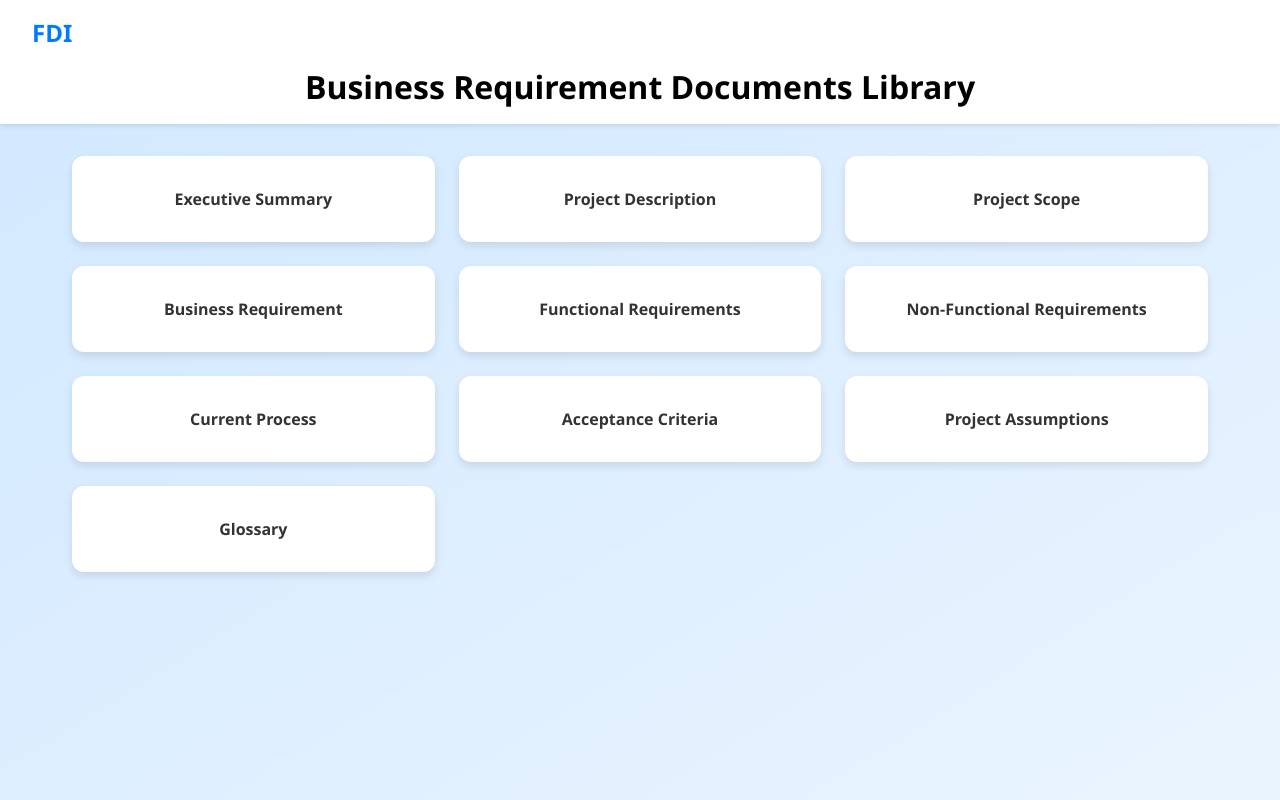
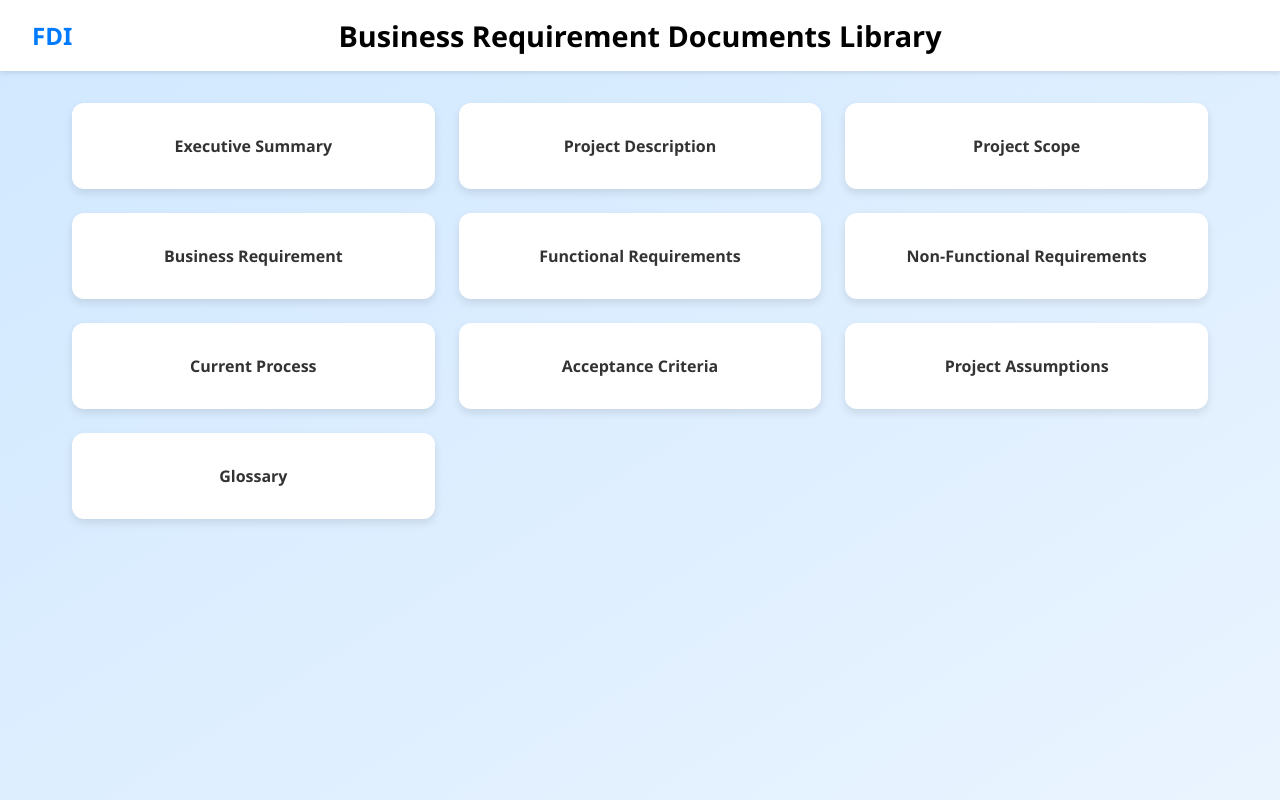
Before and after one commit to Rafishaik155/BRD, a plain HTML site: page index.html in a window 1280 px wide. Drawn offline with Linux system fonts and the light colour scheme.

Commit message:
Update index.html

```diff
--- a/index.html
+++ b/index.html
@@ -15,31 +15,33 @@
       background: linear-gradient(to bottom right, #d0e8ff, #eaf4ff);
       min-height: 100vh;
     }
-   .navbar {
+.navbar {
   display: flex;
-  justify-content: space-between;
   align-items: center;
+  justify-content: center;
   padding: 1rem 2rem;
   background-color: white;
-  box-shadow: 0 2px 5px rgba(0,0,0,0.1);
-  flex-wrap: wrap;
+  box-shadow: 0 2px 5px rgba(0, 0, 0, 0.1);
+  position: relative;
 }
 
 .home-button {
+  position: absolute;
+  left: 2rem;
   font-size: 1.5rem;
   font-weight: bold;
   color: #007bff;
   text-decoration: none;
 }
 
-.title {
-  flex: 1 1 100%;
+.page-title {
+  font-size: 1.8rem;
+  font-weight: 600;
+  color: #000;
   text-align: center;
-  font-size: 2rem;
-  font-weight: 600;
-  color: #000; /* Changed from blue to black */
-  margin-top: 1rem;
+  width: 100%;
 }
+
     .card-grid {
       display: grid;
       grid-template-columns: repeat(auto-fit, minmax(280px, 1fr));
@@ -67,10 +69,11 @@
   </style>
 </head>
 <body>
-  <div class="navbar">
+ <div class="navbar">
   <a href="index.html" class="home-button">FDI</a>
-  <div class="title">Business Requirement Documents Library</div>
+  <div class="page-title">Business Requirement Documents Library</div>
 </div>
+
   <div class="card-grid">
     <a class="card" href="executive-summary.html">Executive Summary</a>
     <a class="card" href="project-description.html">Project Description</a>
```
